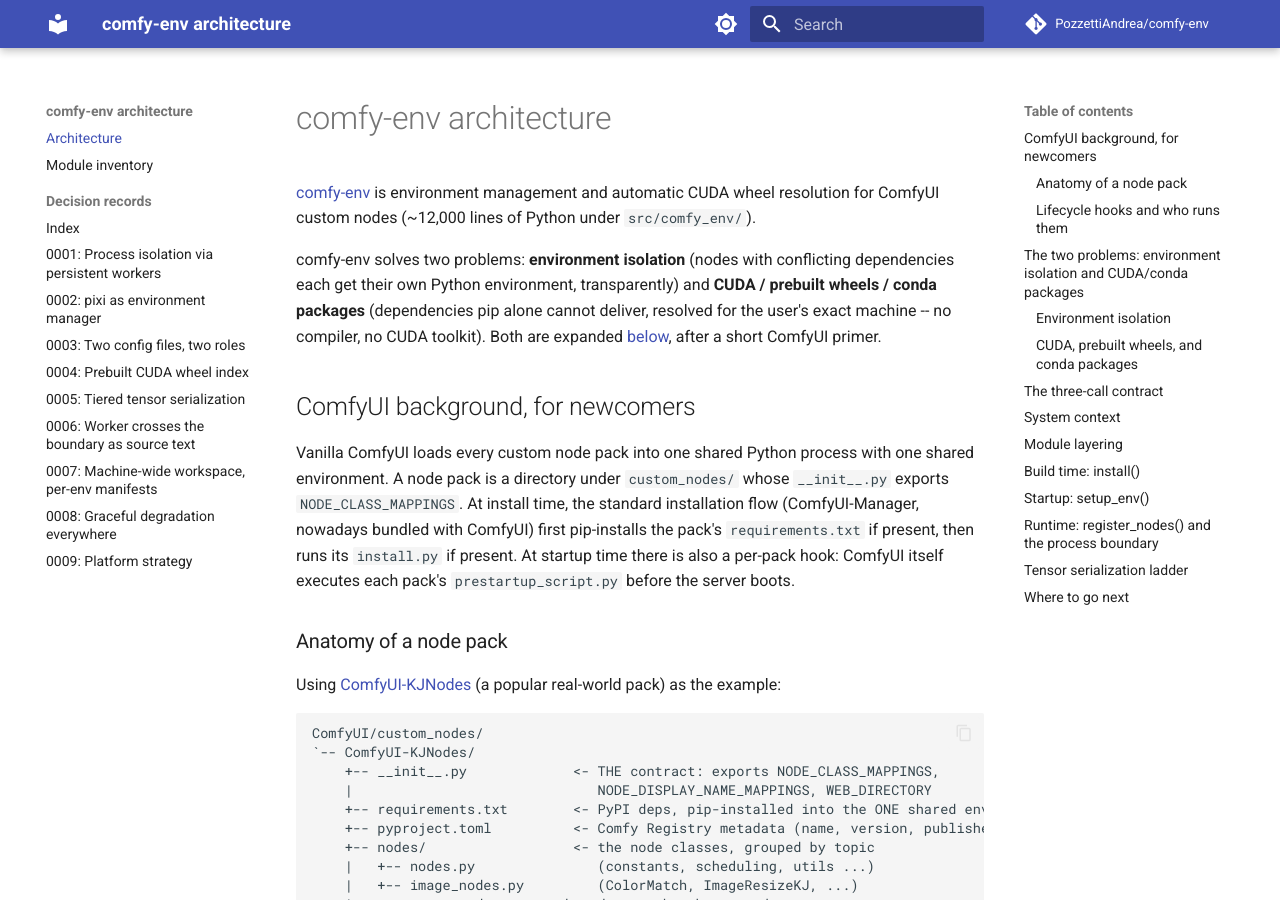
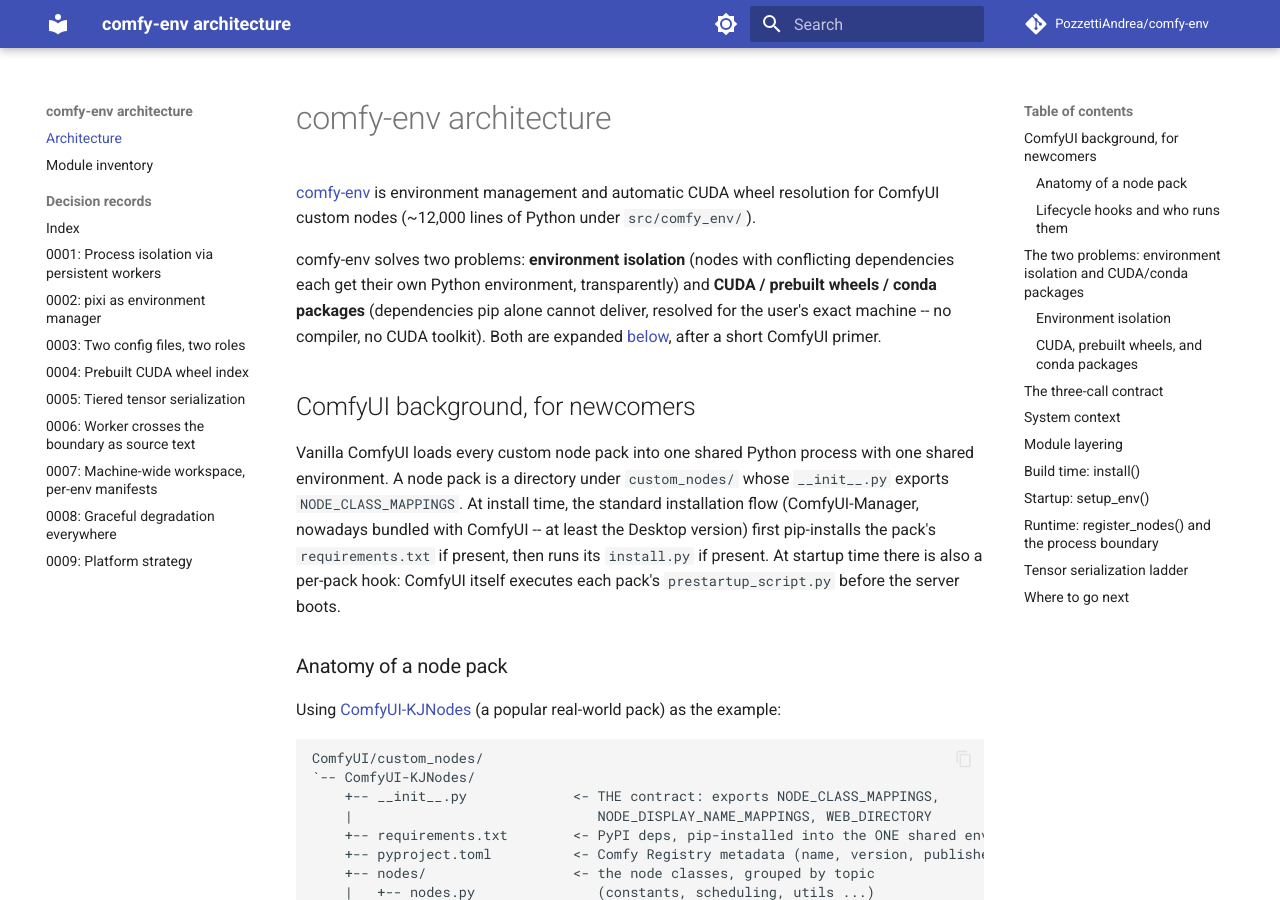
Before and after one commit to Comfy-Forge/comfy-forge-docs, an MkDocs documentation site: the page built from docs/index.md, in a window 1280 px wide and 900 px high. Built offline with MkDocs 1.6.1 and Material for MkDocs 9.7.7, drawn with Linux system fonts in a browser that asks for light colours; comment, search, counter and statistics services are not loaded.

Commit message:
Qualify Manager bundling: at least the Desktop version
Co-Authored-By: Claude Fable 5 <noreply@anthropic.com>

```diff
--- a/docs/index.md
+++ b/docs/index.md
@@ -18,7 +18,8 @@ Vanilla ComfyUI loads every custom node pack into
 one shared Python process with one shared environment. A node pack is a
 directory under `custom_nodes/` whose `__init__.py` exports
 `NODE_CLASS_MAPPINGS`. At install time, the standard installation flow
-(ComfyUI-Manager, nowadays bundled with ComfyUI) first pip-installs the
+(ComfyUI-Manager, nowadays bundled with ComfyUI -- at least the Desktop
+version) first pip-installs the
 pack's `requirements.txt` if present, then runs its `install.py` if present.
 At startup time there is also a per-pack hook: ComfyUI itself executes each
 pack's `prestartup_script.py` before the server boots.
```
